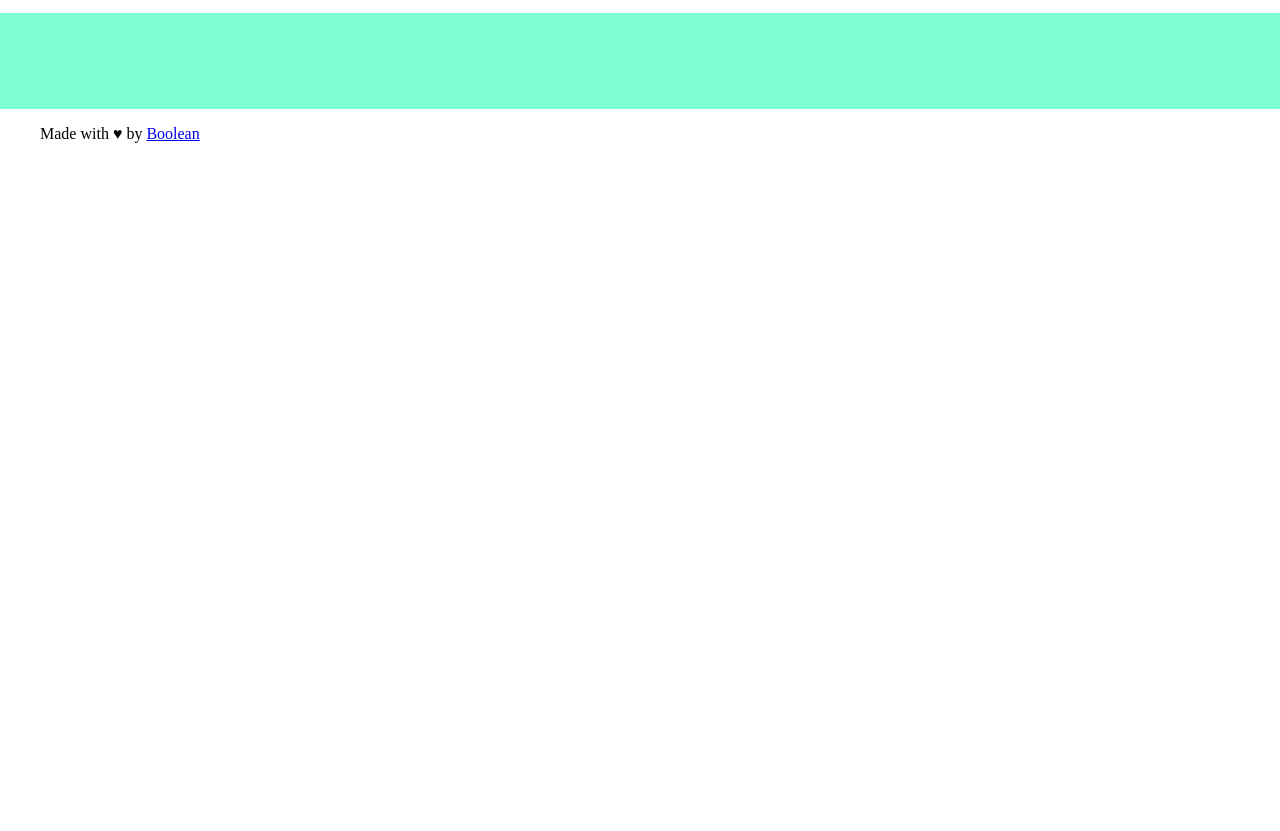
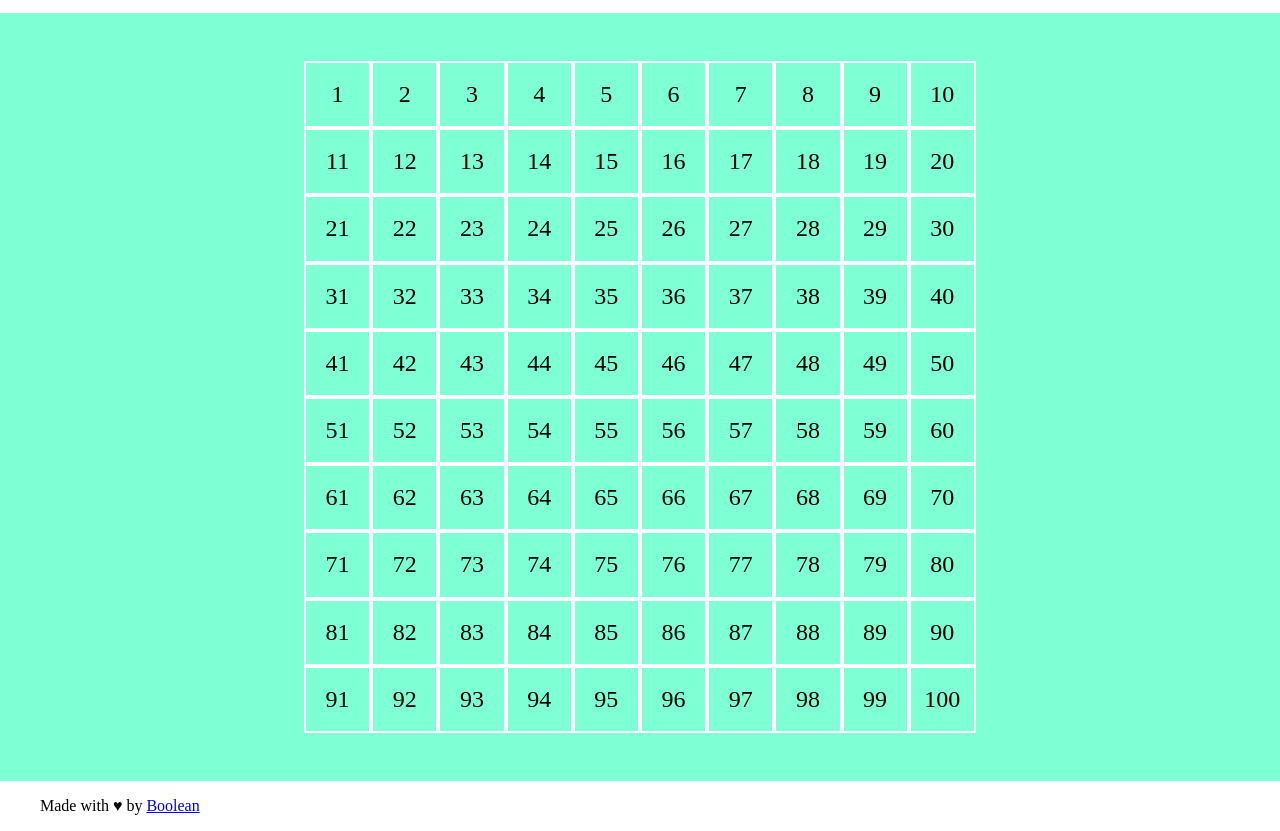
Before and after one commit to giordanofabrizii/js-campominato-grid, a plain HTML site: page index.html in a window 1280 px wide. Both pictures are taken after a click on the button "Play". Shown: the part 67-898 px from the top of the page. Before the commit the page ends 800 px from the top, so only its background shows below. Drawn offline with Linux system fonts and the light colour scheme.

Commit message:
creating the grid by js

```diff
--- a/css/style.css
+++ b/css/style.css
@@ -41,10 +41,14 @@ main {
     display: flex;
     flex-wrap: wrap;
     width: 42rem;
+    min-height: 42rem;
 }
 
 .cella {
     width: calc(100% / 10);
     aspect-ratio: 1 / 1;
     border: 2px solid white;
+    font-size: 1.5rem;
+    text-align: center;
+    line-height: 3.9rem;
 }
--- a/js/script.js
+++ b/js/script.js
@@ -1,9 +1,17 @@
 const campoContainerEl = document.getElementById("campo-container");
 
-let difficolta = "hard"
+let numberOfCell = 100;
 
-// genero le celle al click del play
 const playButton = document.getElementById("start-game");
 playButton.addEventListener('click', function(){
-    console.log(difficolta)
+    // prima svuoto il container
+    campoContainerEl.innerHTML = ''
+
+    // genero le celle al click del play
+    for (let i = 1; i < numberOfCell + 1; i++) {
+        let article = document.createElement("article");
+        article.append(i);
+        article.classList.toggle("cella");
+        campoContainerEl.appendChild(article);
+    }
 });
```
